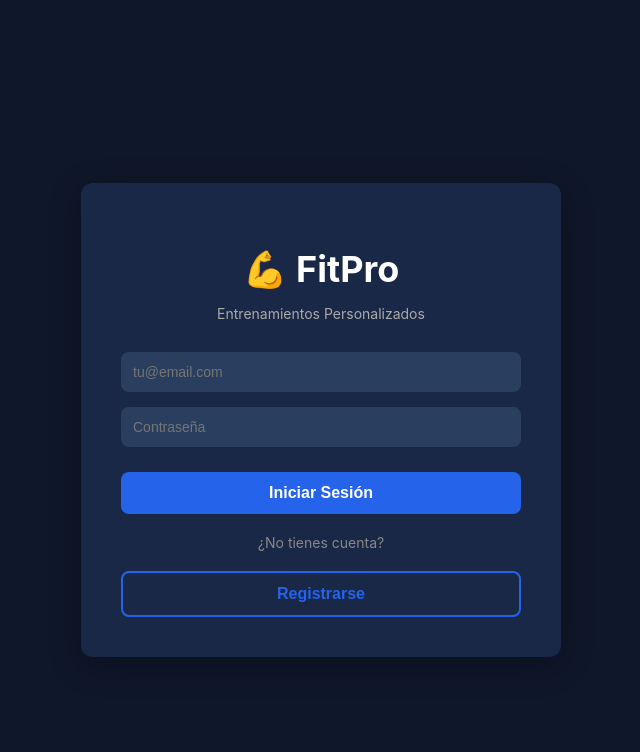
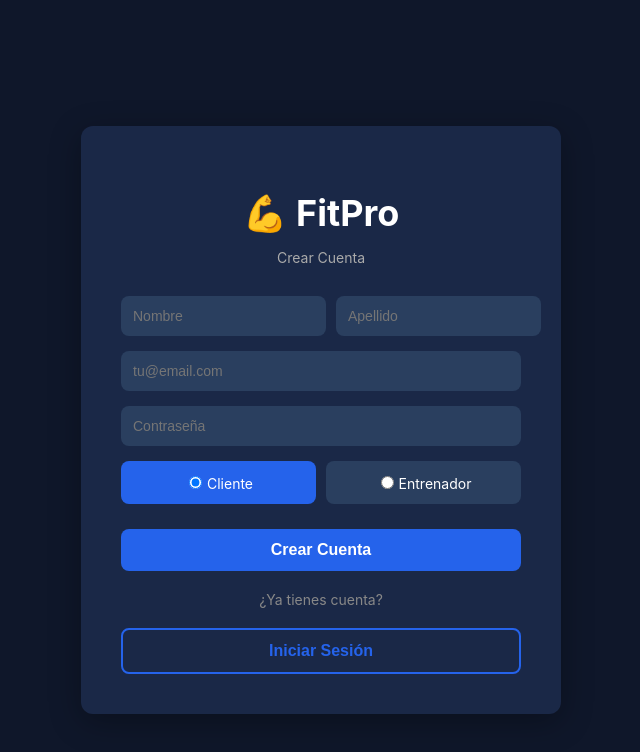
Before and after one commit to SIGEGA/fitness-platform, a React (Create React App) app in the folder frontend/: page / in a window 1280 px wide. Shown: the top 752 px of the page, without its empty margins (319-959 px from the left). Built offline with nearby package versions, Linux system fonts and the light colour scheme.

Commit message:
Update LoginPage.js

```diff
--- a/frontend/src/pages/LoginPage.js
+++ b/frontend/src/pages/LoginPage.js
@@ -1,11 +1,21 @@
 import React, { useState } from 'react';
 import { authService } from '../services/api';
 
-function LoginPage({ setUser }) {
-  const [email, setEmail] = useState('');
-  const [password, setPassword] = useState('');
+function RegisterPage({ setUser }) {
+  const [formData, setFormData] = useState({
+    email: '',
+    password: '',
+    firstName: '',
+    lastName: '',
+    role: 'client',
+  });
   const [error, setError] = useState('');
   const [loading, setLoading] = useState(false);
+
+  const handleChange = (e) => {
+    const { name, value } = e.target;
+    setFormData(prev => ({ ...prev, [name]: value }));
+  };
 
   const handleSubmit = async (e) => {
     e.preventDefault();
@@ -13,12 +23,12 @@ function LoginPage({ setUser }) {
     setError('');
 
     try {
-      const response = await authService.login(email, password);
+      const response = await authService.register(formData);
       localStorage.setItem('token', response.data.token);
       localStorage.setItem('user', JSON.stringify(response.data.user));
       setUser(response.data.user);
     } catch (err) {
-      setError(err.response?.data?.error || 'Error en el login');
+      setError(err.response?.data?.error || 'Error en el registro');
     } finally {
       setLoading(false);
     }
@@ -45,7 +55,7 @@ function LoginPage({ setUser }) {
           💪 FitPro
         </h1>
         <p style={{ textAlign: 'center', color: '#aaa', marginBottom: '30px', fontSize: '14px' }}>
-          Entrenamientos Personalizados
+          Crear Cuenta
         </p>
 
         {error && (
@@ -62,10 +72,50 @@ function LoginPage({ setUser }) {
         )}
 
         <form onSubmit={handleSubmit} style={{ display: 'flex', flexDirection: 'column', gap: '15px' }}>
+          <div style={{ display: 'flex', gap: '10px' }}>
+            <input
+              type="text"
+              name="firstName"
+              value={formData.firstName}
+              onChange={handleChange}
+              placeholder="Nombre"
+              style={{
+                flex: 1,
+                padding: '12px',
+                borderRadius: '8px',
+                border: 'none',
+                background: '#2a3f5f',
+                color: '#fff',
+                fontSize: '14px',
+                outline: 'none'
+              }}
+              required
+            />
+            <input
+              type="text"
+              name="lastName"
+              value={formData.lastName}
+              onChange={handleChange}
+              placeholder="Apellido"
+              style={{
+                flex: 1,
+                padding: '12px',
+                borderRadius: '8px',
+                border: 'none',
+                background: '#2a3f5f',
+                color: '#fff',
+                fontSize: '14px',
+                outline: 'none'
+              }}
+              required
+            />
+          </div>
+
           <input
             type="email"
-            value={email}
-            onChange={(e) => setEmail(e.target.value)}
+            name="email"
+            value={formData.email}
+            onChange={handleChange}
             placeholder="tu@email.com"
             style={{
               padding: '12px',
@@ -78,10 +128,12 @@ function LoginPage({ setUser }) {
             }}
             required
           />
+
           <input
             type="password"
-            value={password}
-            onChange={(e) => setPassword(e.target.value)}
+            name="password"
+            value={formData.password}
+            onChange={handleChange}
             placeholder="Contraseña"
             style={{
               padding: '12px',
@@ -94,6 +146,50 @@ function LoginPage({ setUser }) {
             }}
             required
           />
+
+          <div style={{ display: 'flex', gap: '10px' }}>
+            <label style={{
+              flex: 1,
+              padding: '12px',
+              background: formData.role === 'client' ? '#2563eb' : '#2a3f5f',
+              color: '#fff',
+              borderRadius: '8px',
+              textAlign: 'center',
+              cursor: 'pointer',
+              fontSize: '14px'
+            }}>
+              <input
+                type="radio"
+                name="role"
+                value="client"
+                checked={formData.role === 'client'}
+                onChange={handleChange}
+                style={{ marginRight: '5px' }}
+              />
+              Cliente
+            </label>
+            <label style={{
+              flex: 1,
+              padding: '12px',
+              background: formData.role === 'trainer' ? '#2563eb' : '#2a3f5f',
+              color: '#fff',
+              borderRadius: '8px',
+              textAlign: 'center',
+              cursor: 'pointer',
+              fontSize: '14px'
+            }}>
+              <input
+                type="radio"
+                name="role"
+                value="trainer"
+                checked={formData.role === 'trainer'}
+                onChange={handleChange}
+                style={{ marginRight: '5px' }}
+              />
+              Entrenador
+            </label>
+          </div>
+
           <button
             type="submit"
             disabled={loading}
@@ -109,16 +205,16 @@ function LoginPage({ setUser }) {
               marginTop: '10px'
             }}
           >
-            {loading ? 'Iniciando...' : 'Iniciar Sesión'}
+            {loading ? 'Registrando...' : 'Crear Cuenta'}
           </button>
         </form>
 
         <p style={{ textAlign: 'center', color: '#888', margin: '20px 0', fontSize: '14px' }}>
-          ¿No tienes cuenta?
+          ¿Ya tienes cuenta?
         </p>
 
         <button
-          onClick={() => window.location.href = '/register'}
+          onClick={() => window.location.href = '/login'}
           style={{
             width: '100%',
             padding: '12px',
@@ -131,11 +227,11 @@ function LoginPage({ setUser }) {
             cursor: 'pointer'
           }}
         >
-          Registrarse
+          Iniciar Sesión
         </button>
       </div>
     </div>
   );
 }
 
-export default LoginPage;
+export default RegisterPage;
```
